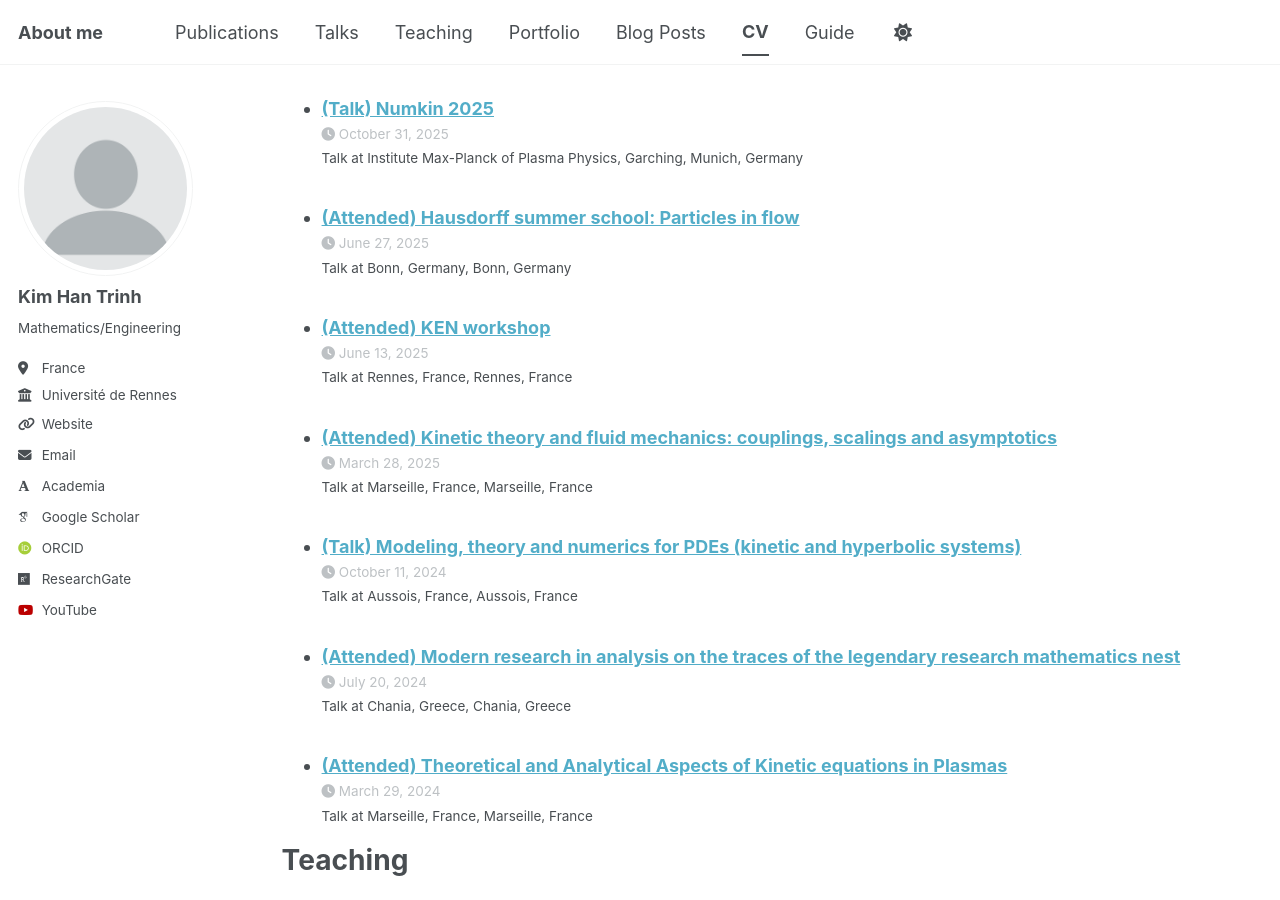
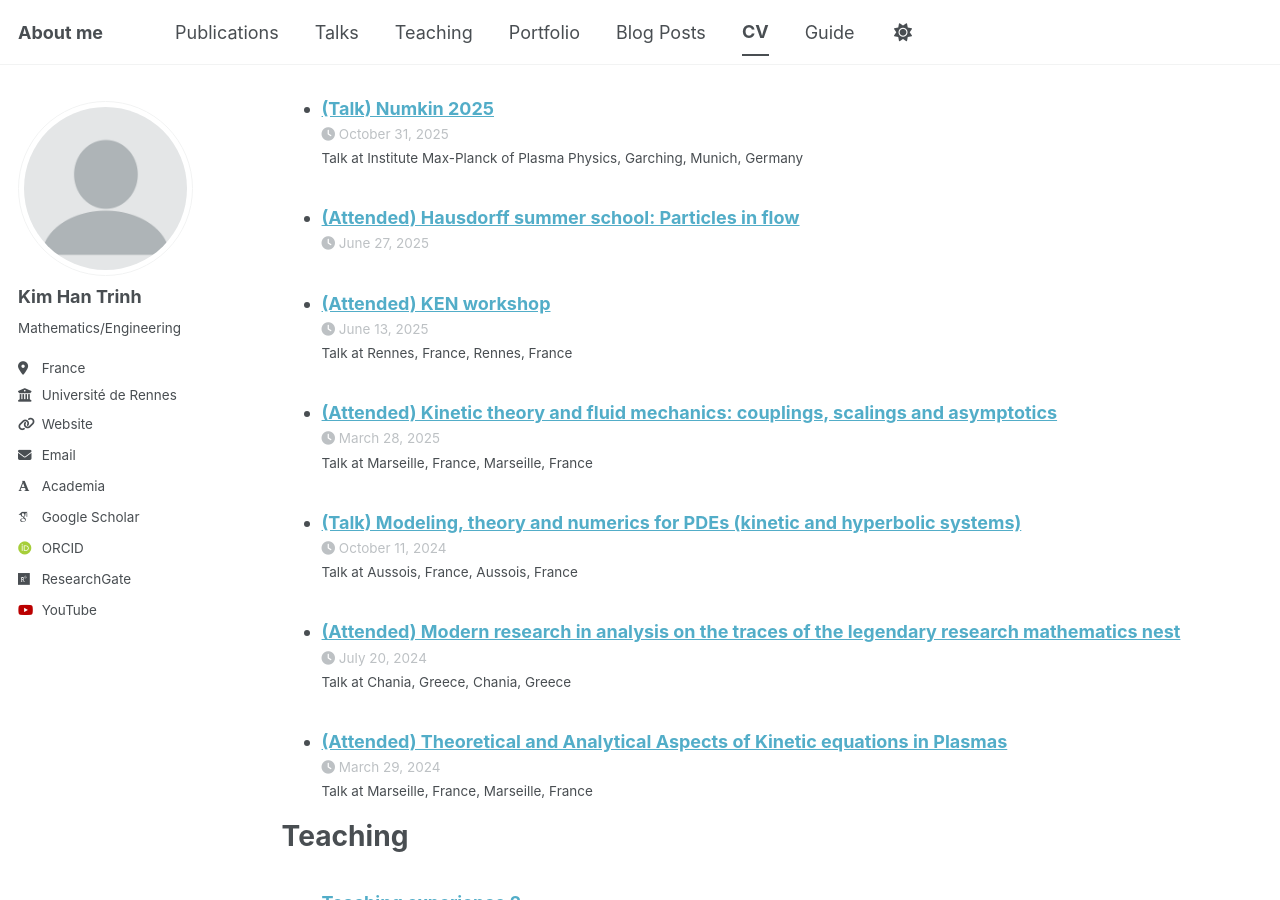
Before and after one commit to khtrinh96/khtrinh96.github.io, a Jekyll site: the page built from _pages/cv.md, in a window 1280 px wide and 900 px high, scrolled down 1485 px. Built offline with Jekyll 4.4.1, drawn with Linux system fonts in a browser that asks for light colours; some web fonts are replaced; a script bundle is joined from its source files by our own code; library files that are not in the unit come from our copies.

Commit message:
Update talk-8.md

```diff
--- a/_talks/talk-8.md
+++ b/_talks/talk-8.md
@@ -1,9 +1,7 @@
 ---
 title: "(Attended) Hausdorff summer school: Particles in flow"
 collection: talks
-type: "Talk"
 permalink: https://www.mathematics.uni-bonn.de/hsm-school/programs/schools/hsm-special-topic-schools/sts_particles-in-flow
-venue: "Bonn, Germany"
 date: 23 - 27 Jun, 2025
 location: "Bonn, Germany"
 ---
```
